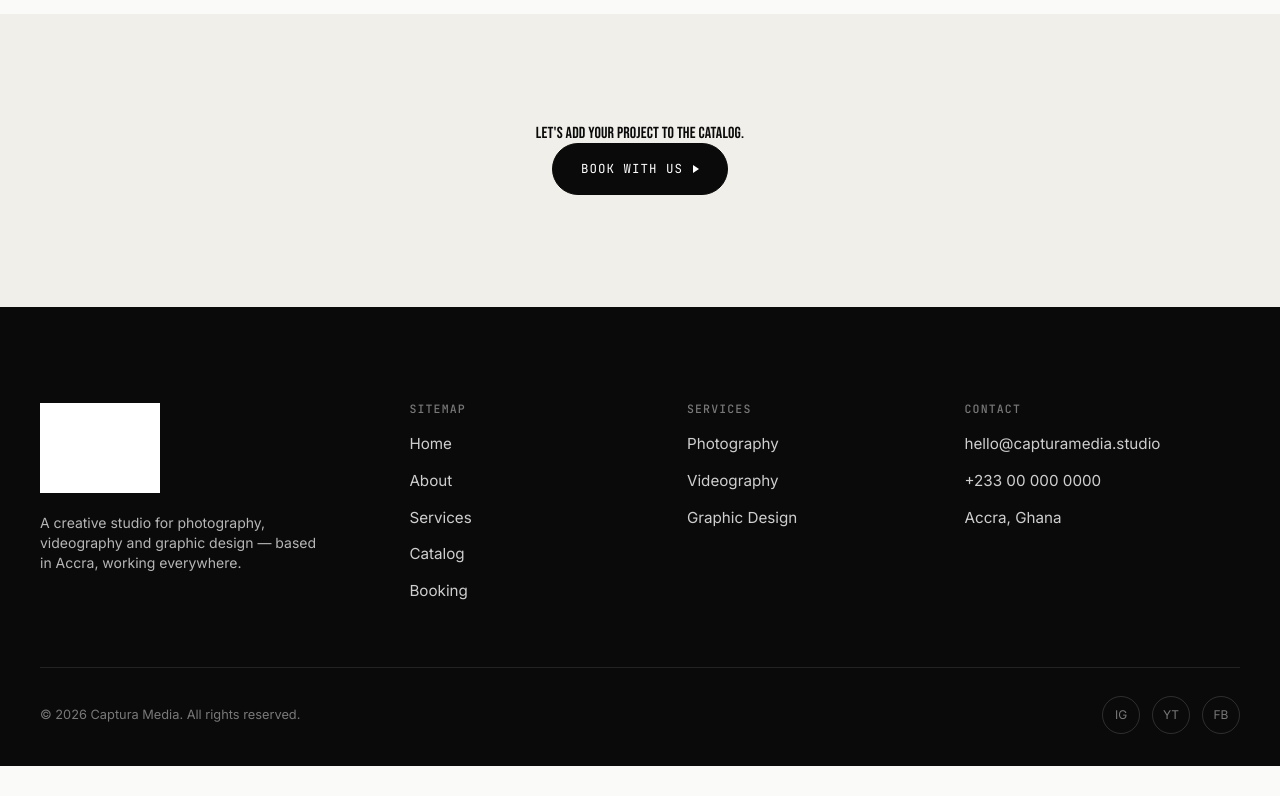
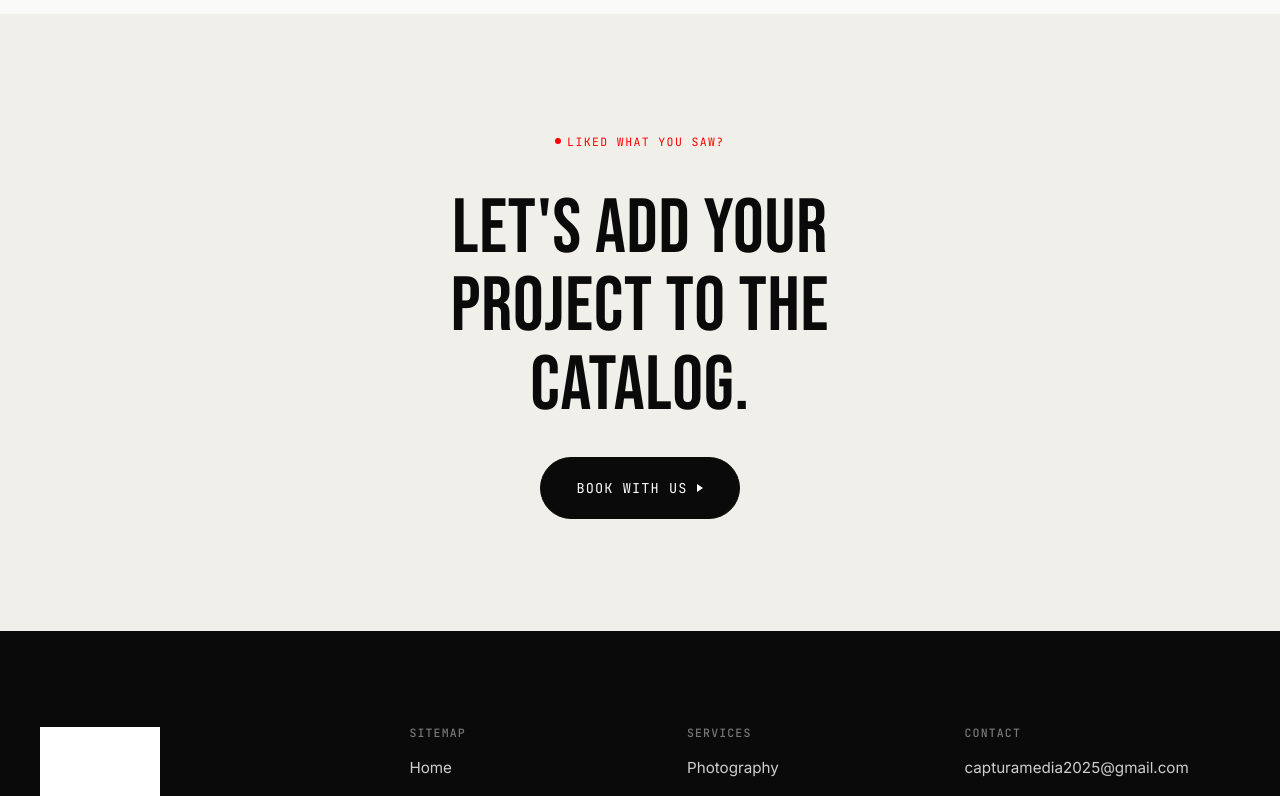
Before and after one commit to effumprince/Capturmedia, a React (Vite) app: page /catalog in a window 1280 px wide. Shown: the part 1160-1956 px from the top of the page. Before the commit the page ends 1926 px from the top, so only its background shows below. Built offline with nearby package versions, Linux system fonts and the light colour scheme; grey boxes are pictures that could not be loaded.

Commit message:
Work on navbar

```diff
--- a/src/components/ApertureWipe.tsx
+++ b/src/components/ApertureWipe.tsx
@@ -10,8 +10,8 @@ export default function ApertureWipe() {
   const [stage, setStage] = useState<'hold' | 'open' | 'gone'>('hold');
 
   useEffect(() => {
-    const openTimer = setTimeout(() => setStage('open'), 80);
-    const goneTimer = setTimeout(() => setStage('gone'), 1150);
+    const openTimer = setTimeout(() => setStage('open'), 10);
+    const goneTimer = setTimeout(() => setStage('gone'), 1800);
     return () => {
       clearTimeout(openTimer);
       clearTimeout(goneTimer);
--- a/src/components/Footer.tsx
+++ b/src/components/Footer.tsx
@@ -6,8 +6,8 @@ export default function Footer() {
     <footer className="bg-ink text-white pt-16 sm:pt-24 pb-8">
       <div className="max-w-[1320px] mx-auto px-6 sm:px-10">
         <div className="grid grid-cols-1 sm:grid-cols-2 lg:grid-cols-[1.4fr_1fr_1fr_1.2fr] gap-10 lg:gap-12 pb-10 sm:pb-16 border-b border-white/10">
-          <div className="flex flex-col gap-5">
-            <Link to="/" className="flex items-center gap-2.5">
+          <div className="flex flex-col gap-1">
+            <Link to="/" className="">
               <img src="https://res.cloudinary.com/dszlo11rt/image/upload/v1769000047/bbbb_gjoyzl.png" alt="Captura Media" className=" w-30 brightness-0 invert" />
             </Link>
             <p className="max-w-[280px] text-sm text-white/70">
@@ -44,8 +44,8 @@ export default function Footer() {
               Contact
             </h4>
             <ul className="flex flex-col gap-3">
-              <li><a href="mailto:hello@capturamedia.studio" className="text-white/80 text-[0.95rem] hover:text-shutter transition-colors">hello@capturamedia.studio</a></li>
-              <li><a href="tel:+233000000000" className="text-white/80 text-[0.95rem] hover:text-shutter transition-colors">+233 00 000 0000</a></li>
+              <li><a href="capturamedia2025@gmail.com" className="text-white/80 text-[0.95rem] hover:text-shutter transition-colors">capturamedia2025@gmail.com</a></li>
+              <li><a href="+233 537 117 760 / +233 509 254 431" className="text-white/80 text-[0.95rem] hover:text-shutter transition-colors">+233 537 117 760 / +233 509 254 431</a></li>
               <li><Link to="/booking#contact" className="text-white/80 text-[0.95rem] hover:text-shutter transition-colors">Accra, Ghana</Link></li>
             </ul>
           </div>
--- a/src/components/HeroSlider.tsx
+++ b/src/components/HeroSlider.tsx
@@ -61,7 +61,7 @@ export default function HeroSlider() {
             <span className="exif-tag">Photography — Videography — Graphic Design</span>
           </div>
 
-          <h1 className="lg:text-[clamp(2.9rem,15vh,9rem)] md:text-[clamp(1.5rem,14vh,5rem)] sm:text-[clamp(1.5rem,12vh,5rem)] text-[clamp(1.5rem,9vh,5rem)] leading-[0.95] max-w-[18ch]">
+          <h1 className="lg:text-[clamp(2.9rem,15vh,9rem)] md:text-[clamp(1.5rem,14vh,5rem)] sm:text-[clamp(1.5rem,12vh,5rem)] text-[clamp(1.2rem,7vh,5rem)] leading-[0.95] max-w-[18ch]">
             <span className="hero-title-line">
               <b style={{ animationDelay: '450ms' }}>Creating Visually</b>
             </span>
@@ -77,7 +77,7 @@ export default function HeroSlider() {
             className="flex justify-between items-end mt-6 sm:mt-10 gap-8 flex-wrap animate-rise"
             style={{ animationDelay: '1000ms' }}
           >
-            <p className="max-w-[420px] text-white/80  lg:text-[18px] md:text-[15px] sm:text-[15px] text-[13px]">
+            <p className="max-w-[480px] text-white/80  lg:text-[18px] md:text-[15px] sm:text-[15px] text-[13px]">
              We amplify brands through authentic visual storytelling, crafting impactful multimedia experience that spark meaningful connections
              drive business growth, and leave a lasting impression on their audiences
             </p>
--- a/src/components/Navbar.tsx
+++ b/src/components/Navbar.tsx
@@ -89,11 +89,11 @@ export default function Navbar() {
           className="md:hidden flex flex-col gap-[5px] w-6 z-[210] cursor-pointer text-white transition-all duration-300 hover:text-shutter"
         >
           <span
-            className={`h-[2px] bg-ink transition-transform duration-300 ${menuOpen ? 'translate-y-[7px] rotate-45' : ''}`}
+            className={`h-[2px] bg-white transition-transform duration-300 ${menuOpen ? 'translate-y-[7px] rotate-45' : ''}`}
           />
-          <span className={`h-[2px] bg-ink transition-opacity duration-300 ${menuOpen ? 'opacity-0' : ''}`} />
+          <span className={`h-[2px] bg-white transition-opacity duration-300 ${menuOpen ? 'opacity-0' : ''}`} />
           <span
-            className={`h-[2px] bg-ink transition-transform duration-300 ${menuOpen ? '-translate-y-[7px] -rotate-45' : ''}`}
+            className={`h-[2px] bg-white transition-transform duration-300 ${menuOpen ? '-translate-y-[7px] -rotate-45' : ''}`}
           />
         </button>
       </div>
--- a/src/pages/Catalog.tsx
+++ b/src/pages/Catalog.tsx
@@ -597,10 +597,15 @@ style={{
       )}
 
       <section className="py-16 sm:py-28 bg-paper-dim text-center">
-        <Reveal>
-          <h2>Let's add your project to the catalog.</h2>
-          <Button to="/booking">Book with us</Button>
-        </Reveal>
+         <Reveal variant="scale">
+             <span className="exif-tag justify-center mb-5">Liked what you saw?</span>
+             <h2 className="text-[clamp(2.5rem,6vw,5.5rem)] max-w-[18ch] mx-auto mt-5 mb-8">
+               Let's add your project to the catalog.
+             </h2>
+             <Button to="/booking" variant="primary" className="px-9 py-5 text-[0.85rem]">
+               Book with us
+             </Button>
+         </Reveal>
       </section>
     </>
   );
```
